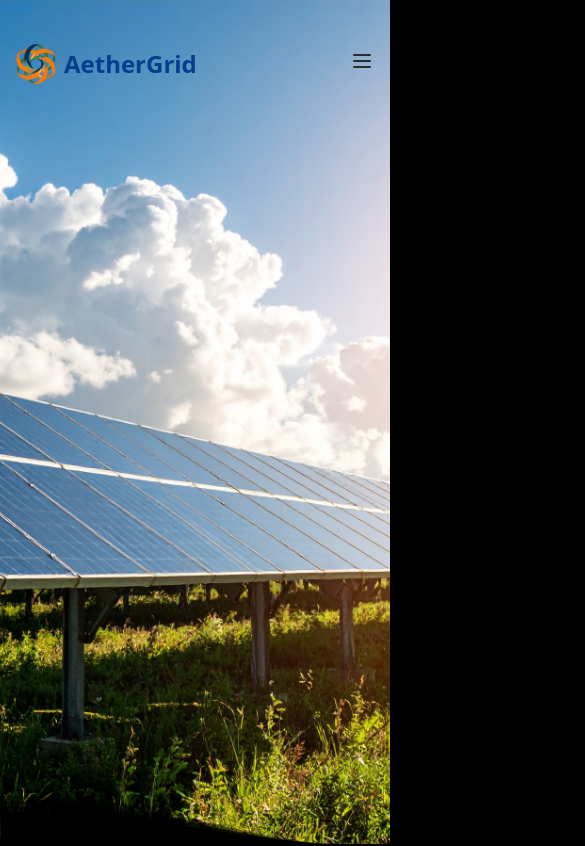
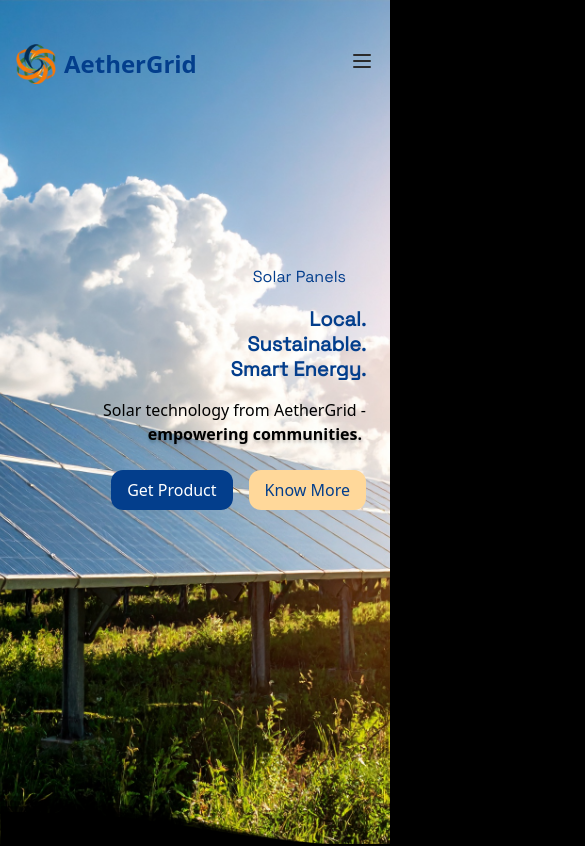
Before and after one commit to UX-PRESS/template-bussnes-vue-energy-lightweight, a Vue app: page / in a window 390 px wide. Shown: the top 846 px of the page, 585 px wide, since content can reach past the window. Built offline with nearby package versions, Linux system fonts and the light colour scheme.

Commit message:
feat(hero): adding a responsive hero section

```diff
--- a/src/components/HeroSection.vue
+++ b/src/components/HeroSection.vue
@@ -1,21 +1,22 @@
 <template>
-  <section class="relative h-screen bg-cover bg-center flex items-center justify-between px-6 sm:px-12"
-  style="background-image: url('/solarpanel.jpg');">
-<!-- Shape Divider -->
-<div class="absolute bottom-0 left-0 w-full overflow-hidden leading-none">
-  <img src="/image.png" class="relative  w-full h-full translate-y-[1mm]" />
-</div>
+  <section
+    class="relative h-screen bg-cover bg-center flex items-center justify-end px-6 sm:px-12 lg:px-20"
+    style="background-image: url('/solarpanel.jpg');"
+  >
+    <!-- Shape Divider -->
+    <div class="absolute bottom-0 left-0 w-full overflow-hidden leading-none pointer-events-none">
+      <img src="/image.png" class="relative w-full h-full translate-y-[1mm]" />
+    </div>
 
-
-    <div class="max-w-7xl sm:px-68 ml-180 -mt-20">
-      <div class="relative grid text-right text-black z-10">
-        <h3 class=" px-5 py-2.5 me-2 mb-2">Solar Panels</h3>
-        <h1 class="  text-2xl sm:text-xl md:text-7xl  leading-tight mb-4">
-          Local.<br/>
-           Sustainable.<br/>
-           Smart Energy.
+    <div class="max-w-3xl text-right text-black z-10 -mt-20">
+      <div class="space-y-4">
+        <h3 class="px-5 py-2.5 mb-2">Solar Panels</h3>
+        <h1 class="text-xl sm:text-3xl md:text-7xl font-bold leading-tight mb-4">
+          Local.<br />
+          Sustainable.<br />
+          Smart Energy.
         </h1>
-        <p class="text-md sm:text-lg md:text-xl mb-6">
+        <p class="text-md sm:text-lg md:text-xl mb-6 max-w-md mx-auto sm:mx-0">
           Solar technology from AetherGrid -
           <span class="relative inline-block">
             <span class="bg-amber-cream/30 px-1 rounded font-bold text-shadow-lg animate-pulse-energy">
@@ -23,7 +24,7 @@
             </span>
           </span>
         </p>
-        <div class="space-x-4">
+        <div class="space-x-4 flex justify-end">
           <router-link to="/contact" class="btn-primary inline-block">
             Get Product
           </router-link>
@@ -35,26 +36,3 @@
     </div>
   </section>
 </template>
-
-<script setup>
-import { ref } from 'vue'
-</script>
-
-<style scoped>
-/* você pode animar esse card flutuante com: */
-@keyframes fadeUp {
-  from {
-    transform: translateY(40px);
-    opacity: 0;
-  }
-
-  to {
-    transform: translateY(0);
-    opacity: 1;
-  }
-}
-
-.card-invade {
-  animation: fadeUp 1s ease-out;
-}
-</style>
```
